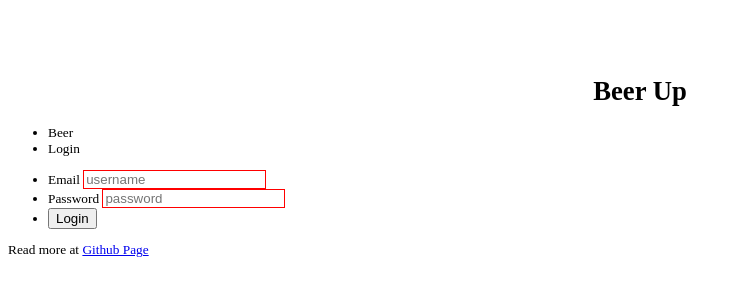
After one commit to tandoni/csse280Project, a Node server app: template frontend/templates/login.html in a window 1280 px wide. The commit adds this page. Shown: the top 300 px of the page, without its empty margins (0-741 px from the left). Run offline with Node 20, Linux system fonts and the light colour scheme; the template is opened without the code that fills it, so the values that code supplies are empty; some libraries are stand-ins or nearby versions.

Commit message:
added css file

```diff
--- /dev/null
+++ b/frontend/css/login.css
@@ -0,0 +1,3 @@
+input:required {
+    border: 1px solid red;
+}
--- a/frontend/css/style.css
+++ b/frontend/css/style.css
@@ -1,3 +1,8 @@
+html {
+    /*background: url('pattern.png');*/
+    font-size: 10pt;
+}
+
 body {
     padding-top: 50px;
 }
--- a/frontend/index.html
+++ b/frontend/index.html
@@ -17,7 +17,7 @@
         </ul>
     </div>
     <footer>
-        Read more at <a href="https://github.com/superzc/csse280-beerup" target="_blank">https://github.com/superzc/csse280-beerup</a>
+        Read more at <a href="https://github.com/tandoni/csse280Project" target="_blank">Github Page</a>
     </footer>
     <script src="https://ajax.googleapis.com/ajax/libs/jquery/3.1.1/jquery.min.js"></script>
     <script src="js/successQuotes.js"></script>
--- /dev/null
+++ b/frontend/templates/login.html
@@ -0,0 +1,39 @@
+<!DOCTYPE html>
+<html lang="en">
+
+<head>
+    <title>Beer Up - Login</title>
+    <meta charset="UTF-8">
+    <meta name="viewport" content="width=device-width, initial-scale=1">
+    <link href="css/style.css" rel="stylesheet">
+    <link href="css/login.css" rel="stylesheet">
+</head>
+
+<body>
+    <h1>Beer Up</h1>
+    <div id="header">
+        <ul id="navigation">
+            <li>Beer</li>
+            <li class="selected">Login</li>
+        </ul>
+    </div>
+    <div class="container">
+        <form name="login">
+            <ul>
+                <li><label for="usermail">Email</label>
+                    <input type="text" name="username" placeholder="username" required></li>
+                <li><label for="password">Password</label>
+                    <input type="password" name="password" placeholder="password" required></li>
+                <li>
+                    <input type="submit" value="Login"></li>
+            </ul>
+        </form>
+    </div>
+    <footer>
+        Read more at <a href="https://github.com/tandoni/csse280Project" target="_blank">Github Page</a>
+    </footer>
+    <script src="https://ajax.googleapis.com/ajax/libs/jquery/3.1.1/jquery.min.js"></script>
+    <script src="js/successQuotes.js"></script>
+</body>
+
+</html>
```
Also changed, not shown: frontend/images/craft-beer.jpg (added).
